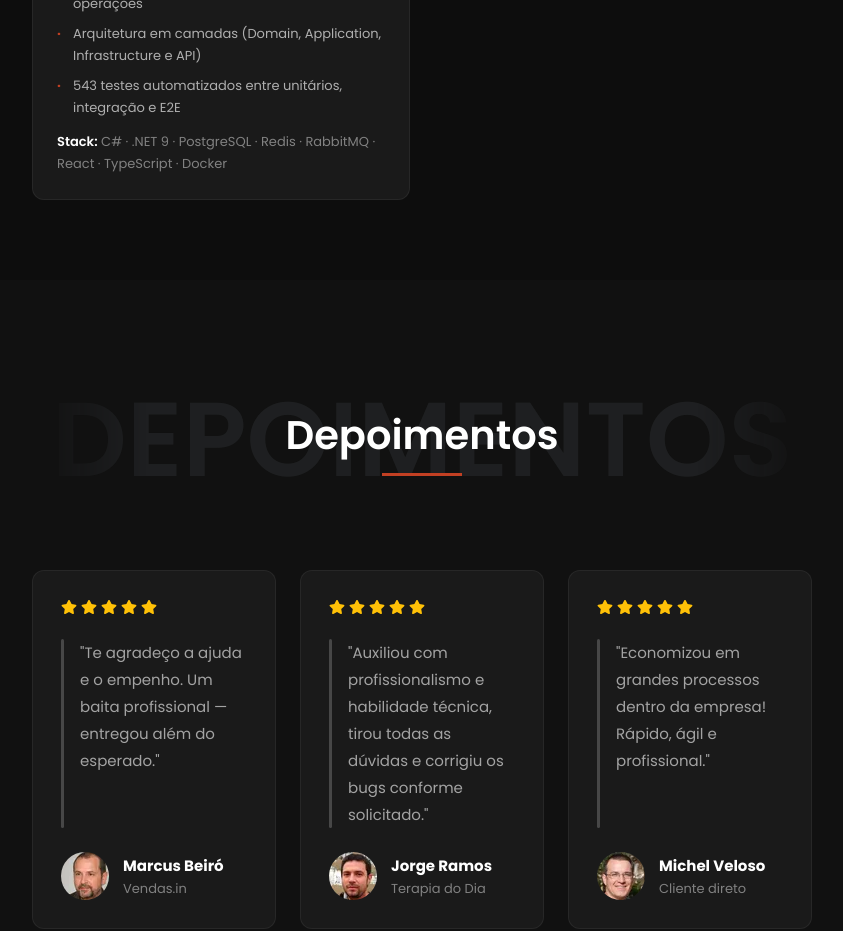
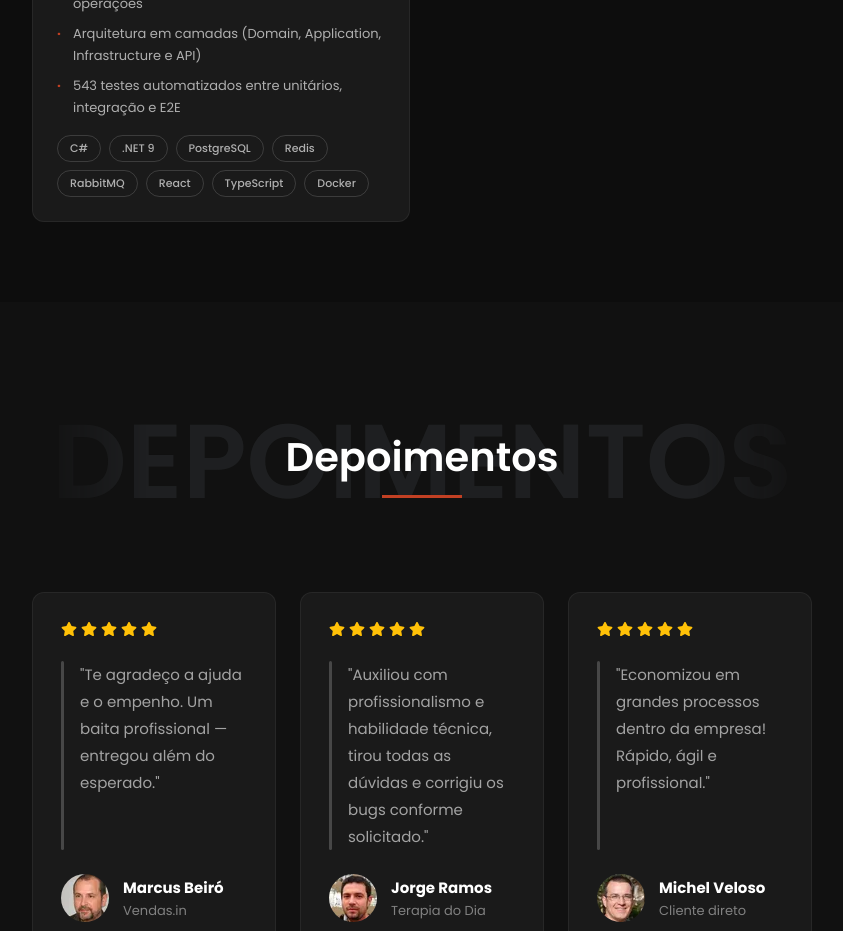
Before and after one commit to MessiahDev/novo-portifolio, a React (Vite) app: page / in a window 1280 px wide. Shown: the part 4700-5631 px from the top of the page, without its empty margins (348-1191 px from the left). Built offline with nearby package versions, Linux system fonts and the light colour scheme.

Commit message:
style: substituir exibição da stack de tecnologias por chips no componente Projetos

```diff
--- a/src/pages/Projetos/Projetos.css
+++ b/src/pages/Projetos/Projetos.css
@@ -158,8 +158,27 @@
     line-height: 1.7;
 }
 
-.projeto-stack-label {
-    font-weight: 600;
+.projeto-stack-chips {
+    display: flex;
+    flex-wrap: wrap;
+    gap: 8px;
+    margin-top: 4px;
+}
+
+.projeto-chip {
+    display: inline-flex;
+    align-items: center;
+    padding: 4px 12px;
+    border-radius: 20px;
+    border: 1px solid rgba(255, 255, 255, 0.15);
+    color: rgba(255, 255, 255, 0.65);
+    font-size: 11px;
+    font-weight: 500;
+    transition: border-color 0.2s, color 0.2s;
+}
+
+.projeto-chip:hover {
+    border-color: var(--color-accent);
     color: var(--color-text-white);
 }
 
@@ -202,7 +221,6 @@
 
     .projeto-descricao,
     .projeto-destaque-item,
-    .projeto-stack { font-size: 12px; }
 
     .projeto-link {
         font-size: 11px;
--- a/src/pages/Projetos/Projetos.jsx
+++ b/src/pages/Projetos/Projetos.jsx
@@ -56,10 +56,11 @@ function ProjetoCard({ nome, periodo, imagem, descricao, destaques, stack, links
                     ))}
                 </ul>
 
-                <p className="projeto-stack">
-                    <span className="projeto-stack-label">Stack:</span>{" "}
-                    {stack.join(" · ")}
-                </p>
+                <div className="projeto-stack-chips">
+                    {stack.map((tech, i) => (
+                        <span key={i} className="projeto-chip">{tech}</span>
+                    ))}
+                </div>
             </div>
         </div>
     )
```
